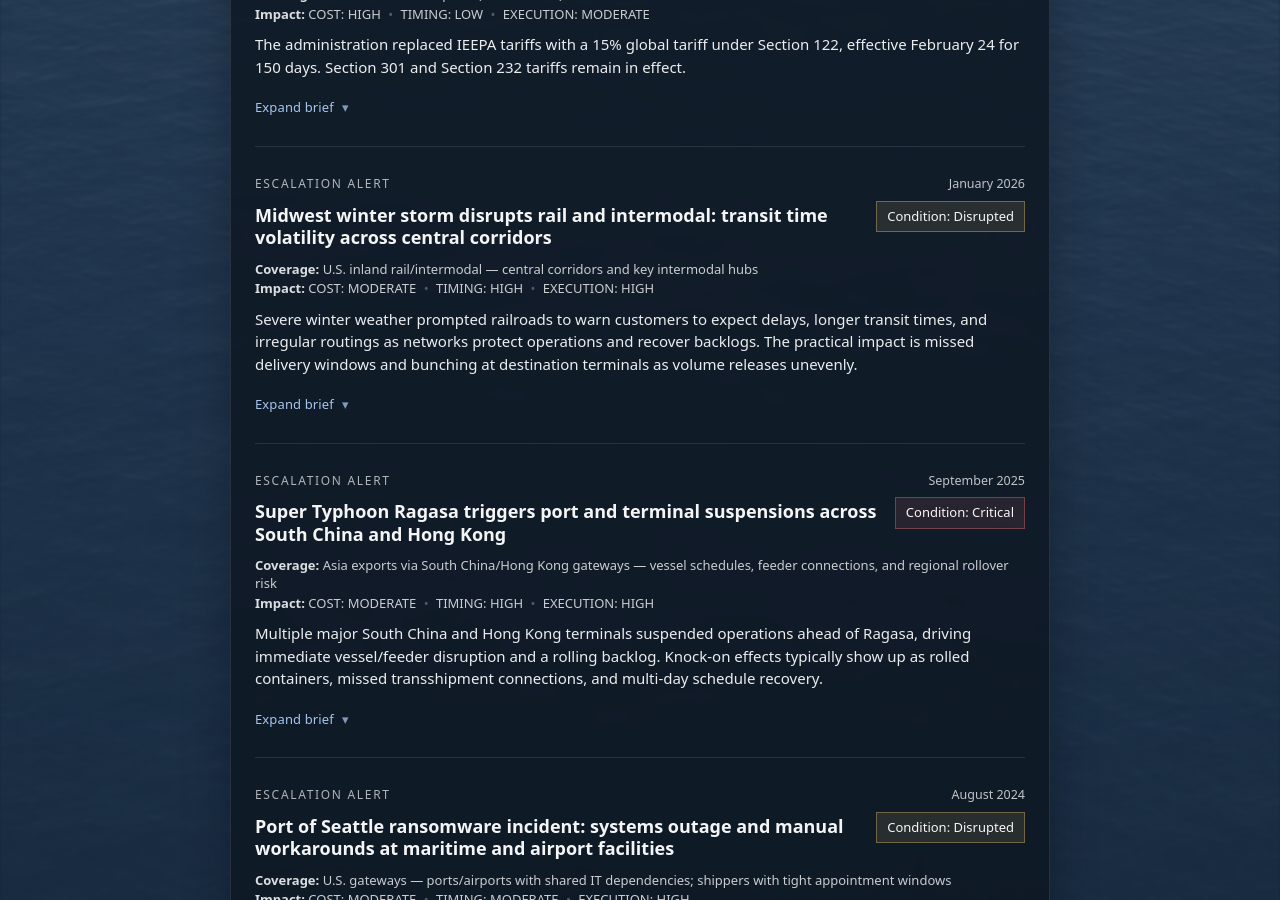
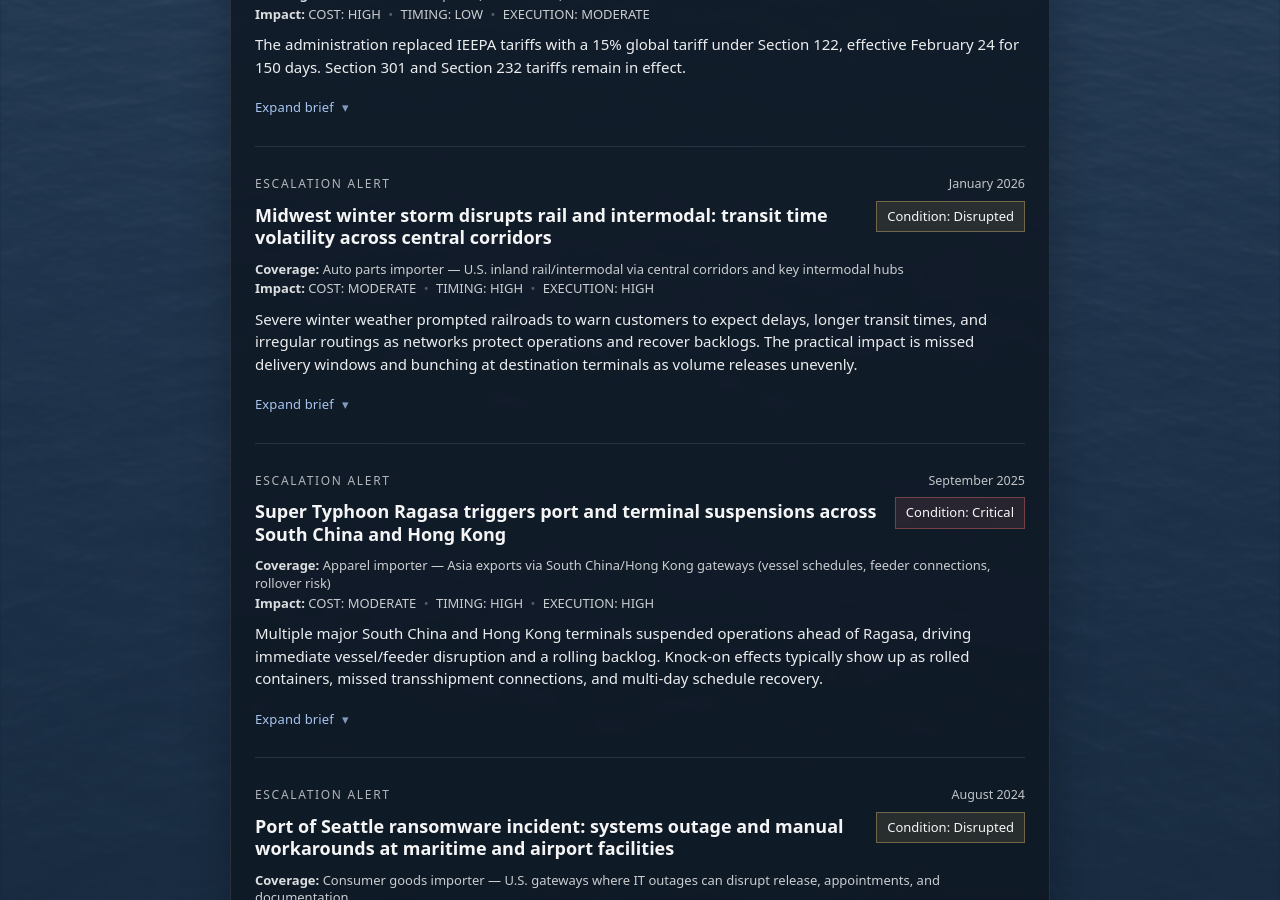
Before and after one commit to importrisk/import-risk-intelligence-site, a Jekyll site: the page built from insights.html, in a window 1280 px wide and 900 px high, scrolled down 723 px. Built offline with Jekyll 4.4.1, drawn with Linux system fonts in a browser that asks for light colours.

Commit message:
Update insights.html

```diff
--- a/insights.html
+++ b/insights.html
@@ -163,8 +163,7 @@ description: Sample Exception Alerts and Standing Advisories — concise, decisi
             </div>
 
             <div class="brief-meta">
-              <div class="brief-coverage"><strong>Coverage:</strong> U.S. inland rail/intermodal — central corridors and key intermodal hubs</div>
-              <div class="brief-impact"><strong>Impact:</strong> COST: MODERATE <span class="sep">•</span> TIMING: HIGH <span class="sep">•</span> EXECUTION: HIGH</div>
+              <div class="brief-coverage"><strong>Coverage:</strong> Auto parts importer — U.S. inland rail/intermodal via central corridors and key intermodal hubs</div><div class="brief-impact"><strong>Impact:</strong> COST: MODERATE <span class="sep">•</span> TIMING: HIGH <span class="sep">•</span> EXECUTION: HIGH</div>
             </div>
 
           </header>
@@ -250,8 +249,7 @@ description: Sample Exception Alerts and Standing Advisories — concise, decisi
             </div>
 
             <div class="brief-meta">
-              <div class="brief-coverage"><strong>Coverage:</strong> Asia exports via South China/Hong Kong gateways — vessel schedules, feeder connections, and regional rollover risk</div>
-              <div class="brief-impact"><strong>Impact:</strong> COST: MODERATE <span class="sep">•</span> TIMING: HIGH <span class="sep">•</span> EXECUTION: HIGH</div>
+              <div class="brief-coverage"><strong>Coverage:</strong> Apparel importer — Asia exports via South China/Hong Kong gateways (vessel schedules, feeder connections, rollover risk)</div><div class="brief-impact"><strong>Impact:</strong> COST: MODERATE <span class="sep">•</span> TIMING: HIGH <span class="sep">•</span> EXECUTION: HIGH</div>
             </div>
 
           </header>
@@ -350,8 +348,7 @@ description: Sample Exception Alerts and Standing Advisories — concise, decisi
             </div>
 
             <div class="brief-meta">
-              <div class="brief-coverage"><strong>Coverage:</strong> U.S. gateways — ports/airports with shared IT dependencies; shippers with tight appointment windows</div>
-              <div class="brief-impact"><strong>Impact:</strong> COST: MODERATE <span class="sep">•</span> TIMING: MODERATE <span class="sep">•</span> EXECUTION: HIGH</div>
+              <div class="brief-coverage"><strong>Coverage:</strong> Consumer goods importer — U.S. gateways where IT outages can disrupt release, appointments, and documentation</div><div class="brief-impact"><strong>Impact:</strong> COST: MODERATE <span class="sep">•</span> TIMING: MODERATE <span class="sep">•</span> EXECUTION: HIGH</div>
             </div>
 
           </header>
```
